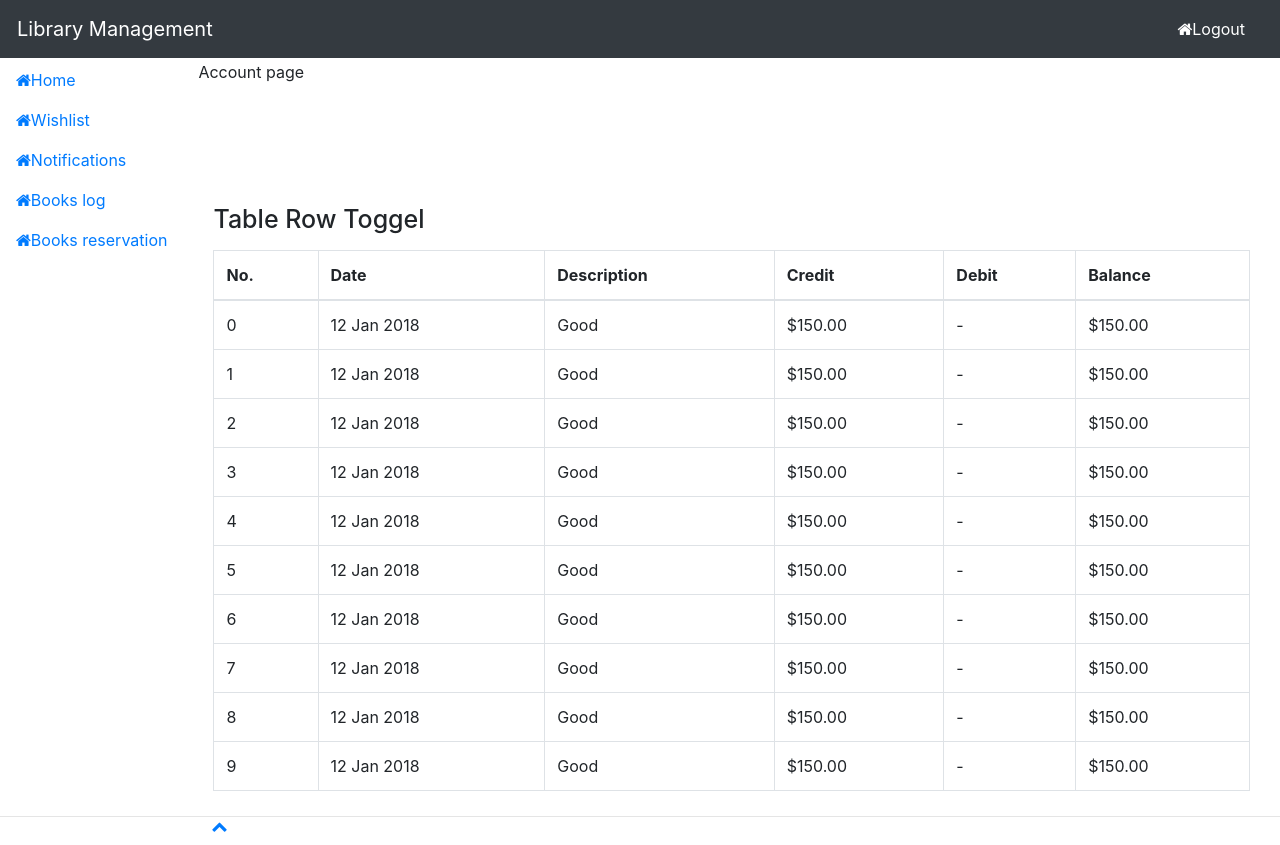
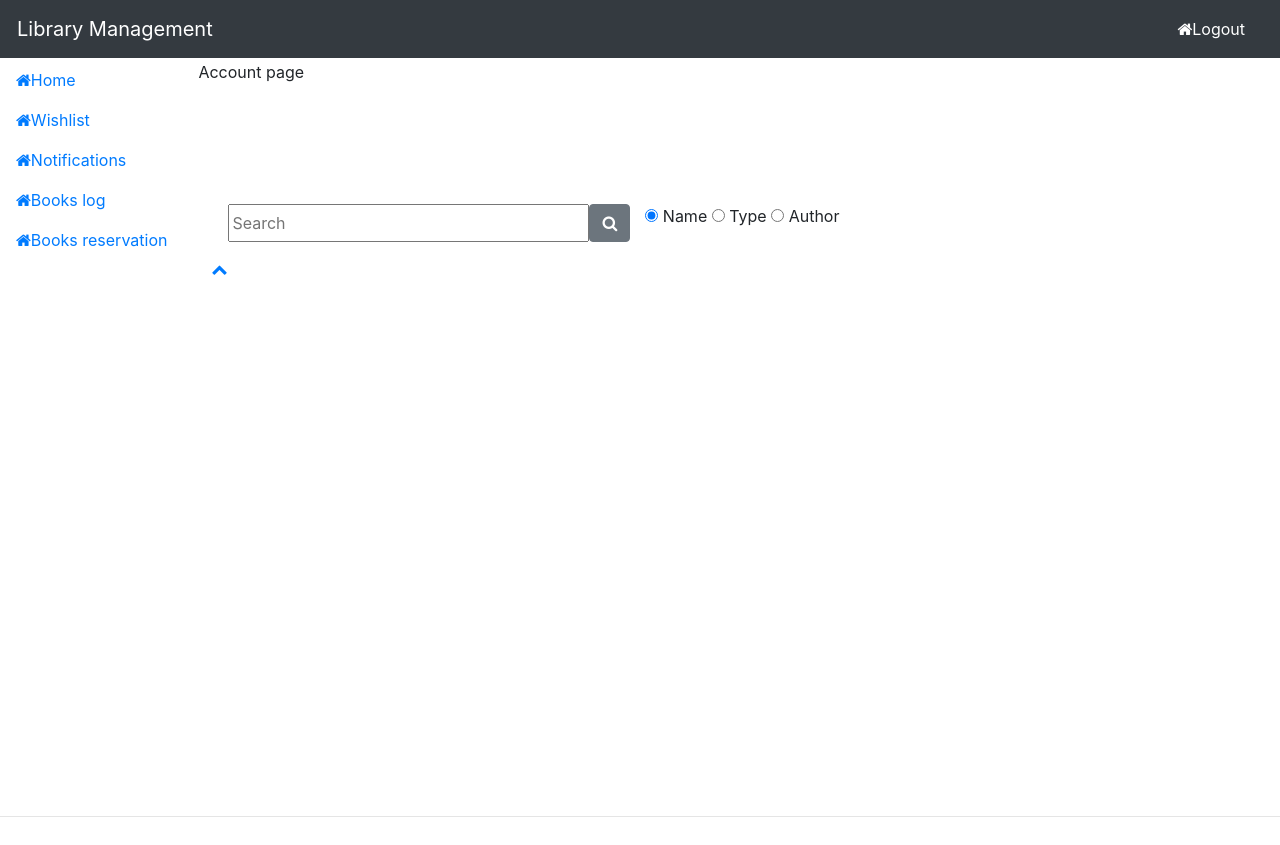
Before and after one commit to marcupalii/library-management., a Flask app: page /account in a window 1280 px wide. After the commit the page ends 817 px from the top, so only its background shows below. Run offline with Flask 2, Linux system fonts and the light colour scheme; a user stored in the database is signed in; tables that the repository leaves empty hold one stand-in row (values such as "Sample post"); some libraries are stand-ins or nearby versions.

Commit message:
On account page: - search bar with autcomplete( form: text-field, radio-button: name, author, type) - collapsing table for outputing the seach result

```diff
--- a/app/forms.py
+++ b/app/forms.py
@@ -1,9 +1,13 @@
 
 from flask_wtf import FlaskForm
-from wtforms import StringField, PasswordField, BooleanField
+from wtforms import StringField, PasswordField, BooleanField, RadioField
 from wtforms.validators import InputRequired, Email, Length
 
 class LoginForm(FlaskForm):
     email = StringField('Email address', validators=[InputRequired("Please insert a valid email."), Email(message='Invalid email'), Length(max=50)])
     password = PasswordField('Password', validators=[InputRequired("Please insert a valid password."), Length(min=3, max=80)])
     remember = BooleanField('remember me')
+
+class SearchForm(FlaskForm):
+    option = RadioField('Label', choices=[('1', 'Name'), ('2', 'Type'), ('3', 'Author')])
+    autocomp = StringField('Search', id='name_autocomplete',validators=[InputRequired("Field can not be empty!"),Length(max=50)])
--- a/app/routes.py
+++ b/app/routes.py
@@ -1,11 +1,13 @@
-from flask import render_template, request, url_for, redirect, abort
-from app import app, login_manager
-from app.models import User, Wishlist, EntryWishlist, Book, NextBook, BookSeries, Notifications
-from app import db
-import hashlib
-from app.forms import LoginForm
+from flask import render_template, request, url_for, redirect, abort, jsonify, Response
+from app import app, login_manager, db
+from app.models import User, Wishlist, EntryWishlist, Book, NextBook, BookSeries, Notifications, Author
+
+from app.forms import LoginForm, SearchForm
 from flask_login import login_user, login_required, logout_user, current_user
 from flask import jsonify
+
+import hashlib
+import json
 
 
 @login_manager.user_loader
@@ -213,8 +215,8 @@ def account():
     if _email:
         _user = User.query.filter_by(email=_email).first()
 
-        return render_template("account.html")
-
+        form = SearchForm()
+        return render_template('account.html', form=form)
     else:
         return redirect(url_for('about'))
 
@@ -233,7 +235,6 @@ def login():
 
 @app.route("/process_login_form", methods=['POST'])
 def process_login_form():
-
     form = LoginForm()
     if form.validate_on_submit():
         user = User.query.filter_by(
@@ -256,3 +257,81 @@ def process_login_form():
 @login_required
 def admin():
     return render_template("admin.html")
+
+
+@app.route('/autocomplete/<option>/', methods=['GET'])
+@login_required
+def autocomplete(option):
+    if current_user.email:
+
+        print(option, type(option))
+        if option == "1":
+            books_name = Book.query.with_entities(Book.name).all()
+            return Response(json.dumps([el[0] for el in books_name]), mimetype='application/json')
+        elif option == "2":
+            books_type = Book.query.with_entities(Book.type).all()
+            return Response(json.dumps([el[0] for el in books_type]), mimetype='application/json')
+        elif option == "3":
+            books_author = Author.query.with_entities(Author.name).all()
+            return Response(json.dumps([el[0] for el in books_author]), mimetype='application/json')
+
+
+@app.route("/process_search_form/", methods=['POST'])
+@login_required
+def process_search_form():
+    if current_user.email:
+
+        form = SearchForm()
+        if form.validate_on_submit():
+            response = {}
+            print(form.autocomp.data, form.option.data)
+            # return jsonify(data="merge")
+
+            if form.option.data == "1":
+                books = Book.query.filter_by(name=form.autocomp.data).all()
+
+                for book in books:
+                    author = Author.query.filter_by(id=book.author_id).first()
+                    response.update({
+                        str(book.id): {
+                            'author_name': author.name,
+                            'book_name': book.name,
+                            'book_type': book.type,
+                            'count_book': book.count_free_books
+                        }
+                    })
+
+            elif form.option.data == "2":
+                books = Book.query.filter_by(type=form.autocomp.data).all()
+
+                for book in books:
+                    author = Author.query.filter_by(id=book.author_id).first()
+                    response.update({
+                        str(book.id): {
+                            'author_name': author.name,
+                            'book_name': book.name,
+                            'book_type': book.type,
+                            'count_book': book.count_free_books
+                        }
+                    })
+
+            elif form.option.data == "3":
+                authors = Author.query.filter_by(name=form.autocomp.data).all()
+
+                for author in authors:
+                    books = author.books
+
+                    for book in books:
+
+                        response.update({
+                            str(book.id): {
+                                'author_name': author.name,
+                                'book_name': book.name,
+                                'book_type': book.type,
+                                'count_book': book.count_free_books
+                            }
+                        })
+
+            return jsonify(data={key: response[key] for key in response.keys()})
+
+        return jsonify(data=form.errors)
--- a/app/static/css/account.css
+++ b/app/static/css/account.css
@@ -40,3 +40,42 @@
     }
 
 }
+
+
+#name_autocomplete {
+    width: 100%;
+    height: 100%;
+}
+
+.has-error {
+    border-color: #dc3545
+}
+
+#name-err {
+    color: #dc3545;
+}
+
+.ui-menu {
+    max-height: 400px;
+    overflow-y: scroll;
+}
+
+
+#search-form-content {
+    display: flex;
+    flex-direction: row;
+}
+
+.ui-state-active, .ui-widget-content .ui-state-active {
+    border: 1px solid #c5c5c5;
+    background: #0088cc;
+    color: #ffffff;
+    text-decoration: none;
+    border-radius: 0;
+}
+
+@media screen and (max-width: 767px) {
+    #search-form-content {
+        flex-direction: column;
+    }
+}
--- a/app/static/js/account.js
+++ b/app/static/js/account.js
@@ -1,3 +1,4 @@
+$(function () {
     $('.accordion-toggle').click(function () {
 
         // if ($('.accordion-toggle').attr('aria-expanded') === "true") {
@@ -14,3 +15,182 @@ $('.accordion-toggle').click(function () {
 
         $(this).next('tr').find('.hiddenRow').show();
     });
+
+
+    $('#option-0').prop('checked', true);
+
+    function get_autocomplete(option) {
+        $.ajax({
+            url: "/autocomplete/" + option + "/",
+            type: 'GET',
+            contentType: 'application/json;charset=UTF-8',
+        }).done(function (data) {
+            console.log(data);
+            $('#name_autocomplete').autocomplete({
+                minLength: 1,
+                source: function (req, resp) {
+                    var match = new RegExp("^" + $.ui.autocomplete.escapeRegex(req.term), "i");
+                    resp($.grep(data, function (el) {
+                        return match.test(el);
+                    }));
+                }
+            });
+        });
+    }
+
+    get_autocomplete("1");
+
+    $(document).on('change', 'input:radio[id^="option-"]', function () {
+        get_autocomplete($(this)[0].value);
+    });
+
+
+    $('form').submit(function (e) {
+        $('#name-err').css("visibility", "hidden");
+        if ($('#name_autocomplete').hasClass('has-error')) {
+            $('#name_autocomplete').toggleClass('has-error');
+        }
+
+        $.ajax({
+            type: "POST",
+            url: "/process_search_form/",
+            data: $('form').serialize(),
+            success: function (data) {
+                $('#name_autocomplete').val('');
+                $('#content-table').empty();
+                var i = 0;
+                for (key in data['data']) {
+                    if (key === "autocomp") {
+                        if ($('#name_autocomplete').hasClass('has-error') === false) {
+                            $('#name_autocomplete').addClass('has-error');
+                        }
+                        $('#name-err').text(data['data'][key][0]);
+                        $('#name-err').css("visibility", "visible");
+
+                        $('#button-collapse-table').click(function (e) {
+                            e.stopPropagation();
+                        });
+                        break;
+                    } else {
+
+                        $('#button-collapse-table').click(function (e) {
+
+                            if ($('#content-table').children().length !== 0) {
+                                if ($('#collapse-table').hasClass("show")) {
+                                    e.stopPropagation();
+                                }
+                            }
+                        });
+
+                        i += 1;
+                        $('#content-table').append(
+                            $('<tr/>')
+                                .attr("colspan", "6")
+                                .attr("data-toggle", "collapse")
+                                .attr("data-target", "#tr-collapse-id-" + i.toString())
+                                .attr("aria-controls", "aria-controls" + i.toString())
+                                .addClass("accordion-toggle")
+                                .append(
+                                    $('<td/>').text(i.toString())
+                                )
+                                .append(
+                                    $('<td/>').text(data['data'][key]['book_name'])
+                                )
+                                .append(
+                                    $('<td/>').text(data['data'][key]['book_type'])
+                                )
+                                .append(
+                                    $('<td/>').text(data['data'][key]['author_name'])
+                                )
+                                .append(
+                                    $('<td/>')
+                                        .text(data['data'][key]['count_book'])
+                                        .addClass("d-none d-md-block")
+                                )
+                                .append(
+                                    $('<td/>')
+                                        .text(i.toString())
+                                        .addClass("d-none d-lg-block")
+                                )
+                        );
+
+                        $('#content-table').append(
+                            $('<tr/>')
+                                .addClass("sub-table-row p collapse p-3 tr-collapse-" + i.toString())
+                                .attr("id", "tr-collapse-id-" + i.toString())
+                                .append(
+                                    $('<td/>')
+                                        .attr("colspan", "6")
+                                        .addClass("hiddenRow")
+                                        .append(
+                                            $('<div/>')
+                                                .addClass("accordian-body")
+                                                .append(
+                                                    $('<p/>')
+                                                        .addClass("d-md-none")
+                                                        .text("Status : ")
+                                                        .append(
+                                                            $('<span/>')
+                                                                .text(data['data'][key]['count_book'])
+                                                        )
+                                                )
+                                                .append(
+                                                    $('<p/>')
+                                                        .addClass("d-lg-none")
+                                                        .text("NO1. : ")
+                                                        .append(
+                                                            $('<span/>')
+                                                                .text(i.toString())
+                                                        )
+                                                )
+                                        )
+                                )
+                        );
+                    }
+                }
+            }
+
+        });
+        e.preventDefault();
+    });
+    // Inject our CSRF token into our AJAX request.
+    $.ajaxSetup({
+        beforeSend: function (xhr, settings) {
+            if (!/^(GET|HEAD|OPTIONS|TRACE)$/i.test(settings.type) && !this.crossDomain) {
+                xhr.setRequestHeader("X-CSRFToken", "{{ form.csrf_token._value() }}")
+            }
+        }
+    });
+
+
+    $.extend($.ui.autocomplete.prototype.options, {
+
+        open: function (event, ui) {
+
+            if ($('#name_autocomplete').val() !== "") {
+                $('#name-err').css("visibility", "hidden");
+                if ($('#name_autocomplete').hasClass('has-error')) {
+                    $('#name_autocomplete').toggleClass('has-error');
+                }
+            }
+
+
+            $(".selector").autocomplete({autoFocus: true});
+            $(this).autocomplete("widget").css({
+                "width": ($('#search-container').width() + "px")
+            });
+
+            $('.ui-menu-item').css("width", "99%");
+
+            $('.ui-menu-item').css("margin-left", "1.5px");
+
+        }
+        ,
+    })
+    ;
+
+    $(window).resize(function () {
+        $(".ui-menu").css({"display": "none"});
+    });
+
+});
--- a/app/templates/account.html
+++ b/app/templates/account.html
@@ -21,50 +21,64 @@
     <div class="container main-section">
         <div class="row">
             <div class="col-lg-12 hedding pb-2">
-                <a  id="jump-here"></a>
-                <h1> Table Row Toggel </h1>
+                <a id="jump-here"></a>
+                <form method="post" novalidate>
+                    {{ form.hidden_tag() }}
+                    <div id="search-form-content">
+
+                        <div class="d-flex flex-column col-5">
+                            <div class="d-flex flex-row flex-grow-1">
+                                <div class="flex-grow-1" id="search-container">
+                                    {{ form.autocomp(placeholder='Search') }}
                                 </div>
+                                <div>
+                                    <button class="btn btn-secondary" type="Submit" data-toggle="collapse"
+                                            data-target="#collapse-table"
+                                            aria-expanded="false" aria-controls="collapse-table"
+                                            id="button-collapse-table">
+                                        <i class="fa fa-search"></i>
+                                    </button>
+                                </div>
+                            </div>
+                            <div>
+                                <div class="has-error" id="name-err"></div>
+                            </div>
+
+                        </div>
+
+                        <div class="">
+                            {% for subfield in form.option %}
+                                <tr>
+                                    <td>{{ subfield }}</td>
+                                    <td>{{ subfield.label }}</td>
+                                </tr>
+                            {% endfor %}
+                        </div>
+                    </div>
+                </form>
+                <div class="collapse" id="collapse-table">
                     <div class="col-lg-12">
                         <table class="table table-bordered" style="border-collapse:collapse;">
                             <thead>
                             <tr>
                                 <th>No.</th>
-                        <th>Date</th>
-                        <th>Description</th>
-                        <th>Credit</th>
-                        <th class="d-none d-md-block">Debit</th>
-                        <th class="d-none d-lg-block">Balance</th>
+                                <th>Book name</th>
+                                <th>Book type</th>
+                                <th>Author name</th>
+                                <th class="d-none d-md-block">Status</th>
+                                <th class="d-none d-lg-block">No.</th>
                             </tr>
                             </thead>
-                    <tbody>
-                    {% for i in range(0,10) %}
-                        <tr colspan="6" data-toggle="collapse" aria-expanded="false" data-target="#tr-collapse-id-{{ i }}" aria-controls="tr-collapse-{{ i }}"
-                            class="accordion-toggle">
-                            <td>{{ i }}</td>
-                            <td>12 Jan 2018</td>
-                            <td>Good</td>
-                            <td>$150.00</td>
-                            <td class="d-none d-md-block"> -</td>
-                            <td class="d-none d-lg-block">$150.00</td>
-                        </tr>
-                        <tr class="sub-table-row p collapse p-3 tr-collapse-{{ i }}" id="tr-collapse-id-{{ i }}">
-
-                            <td colspan="6" class="hiddenRow">
-
-                                <div class="accordian-body">
-                                    <p class="d-md-none">Debit : <span></span></p>
-                                    <p class="d-lg-none">Balance : <span>$150.00</span></p>
-                                </div>
-
-                            </td>
-                        </tr>
-                    {% endfor %}
+                            <tbody id="content-table">
                             </tbody>
                         </table>
                     </div>
                 </div>
+
             </div>
+        </div>
+    </div>
+
     <div class="btn btn-default"><a href="#jump-here"><i class="fa fa-chevron-up"></i></a>
     </div>
-
 {% endblock %}
```
Also changed, not shown: app/models.py (+57 -2 lines). Lines whose indentation alone changed are shown as unchanged.
